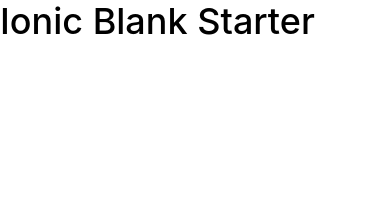
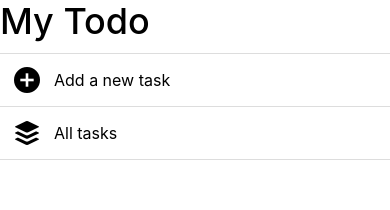
Before and after one commit to pacheikhcisse/ionic-101, a website: page www/index.html in a window 390 px wide. Drawn offline with Linux system fonts and the light colour scheme; some packages are replaced by stand-ins of ours; files that its build step writes are made by us from their sources; files whose address does not match are found by name.

Commit message:
create sidemenu

```diff
--- a/www/index.html
+++ b/www/index.html
@@ -34,12 +34,39 @@
 </head>
 <body ng-app="starter">
 
-    <ion-pane>
-      <ion-header-bar class="bar-stable">
-        <h1 class="title">Ionic Blank Starter</h1>
+<ion-side-menus>
+
+  <ion-side-menu side="left">
+    <ion-header-bar class="bar-assertive">
+      <h1 class="title">My Todo</h1>
     </ion-header-bar>
     <ion-content>
+      <div class="list">
+        <a class="item item-icon-left" href="#/app/new-task" menu-close>
+          <i class="icon ion-android-add-circle"></i>
+          Add a new task
+        </a>
+        <a class="item item-icon-left" href="#/app/tasks" menu-close>
+          <i class="icon ion-social-buffer"></i>
+          All tasks
+        </a>
+      </div>
     </ion-content>
-    </ion-pane>
+  </ion-side-menu>
+
+  <ion-side-menu-content>
+    <ion-nav-bar class="bar-positive">
+      <ion-nav-back-button>
+      </ion-nav-back-button>
+      <ion-nav-buttons side="left">
+        <button class="button button-icon button-clear ion-navicon" menu-toggle="left">
+        </button>
+      </ion-nav-buttons>
+    </ion-nav-bar>
+    <ion-nav-view name="menuContent"></ion-nav-view>
+  </ion-side-menu-content>
+
+</ion-side-menus>
+
 </body>
 </html>
```
Also changed, not shown: README.md. Lines whose indentation alone changed are shown as unchanged.
